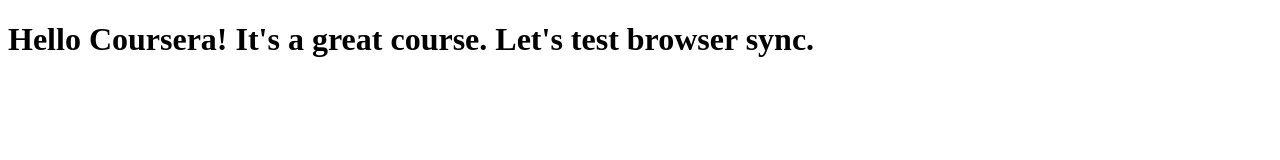
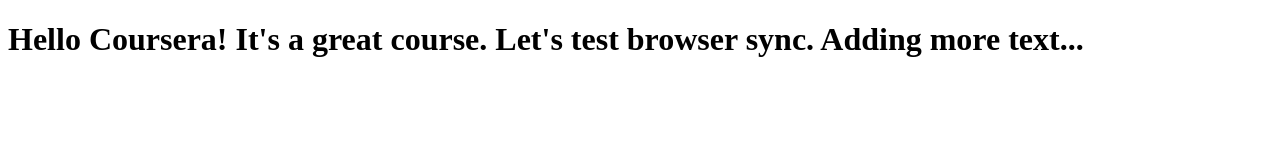
Before and after one commit to jefische/web-development-coursera, a plain HTML site: page site/index.html in a window 1280 px wide. Drawn offline with Linux system fonts and the light colour scheme.

Commit message:
some edits

```diff
--- a/site/index.html
+++ b/site/index.html
@@ -6,6 +6,6 @@
 	<title>Hello Coursera!</title>
 </head>
 <body>
-<h1>Hello Coursera! It's a great course. Let's test browser sync.</h1>
+<h1>Hello Coursera! It's a great course. Let's test browser sync. Adding more text...</h1>
 </body>
 </html>
```
